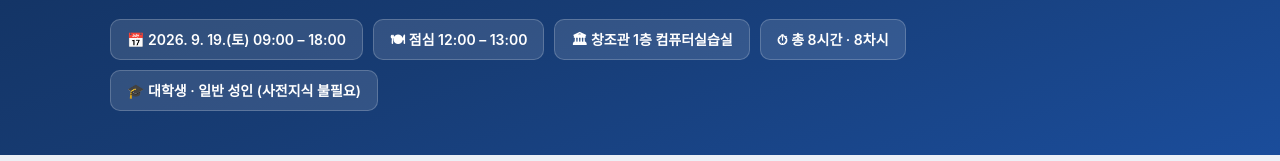
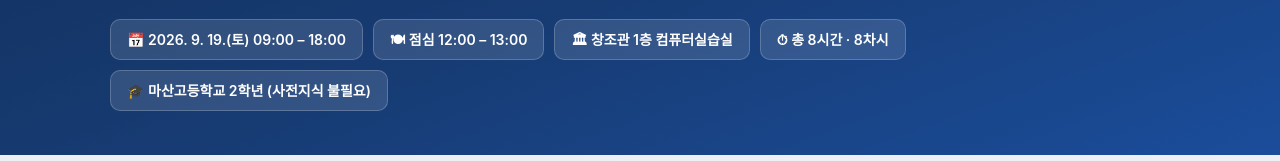
Before and after one commit to PixelFusion3709/Lec, a plain HTML site: page index.html in a window 1280 px wide. Shown: the part 325-486 px from the top of the page. Drawn offline with Linux system fonts and the light colour scheme; a web font is replaced by a local one.

Commit message:
Update index.html

```diff
--- a/index.html
+++ b/index.html
@@ -356,7 +356,7 @@ table.cmp th:nth-child(3){background:#E3ECFB;color:var(--python)}
       <span>🍽 점심 12:00 – 13:00</span>
       <span>🏛 창조관 1층 컴퓨터실습실</span>
       <span>⏱ 총 8시간 · 8차시</span>
-      <span>🎓 대학생 · 일반 성인 (사전지식 불필요)</span>
+      <span>🎓 마산고등학교 2학년 (사전지식 불필요)</span>
     </div>
   </div>
 </header>
```
